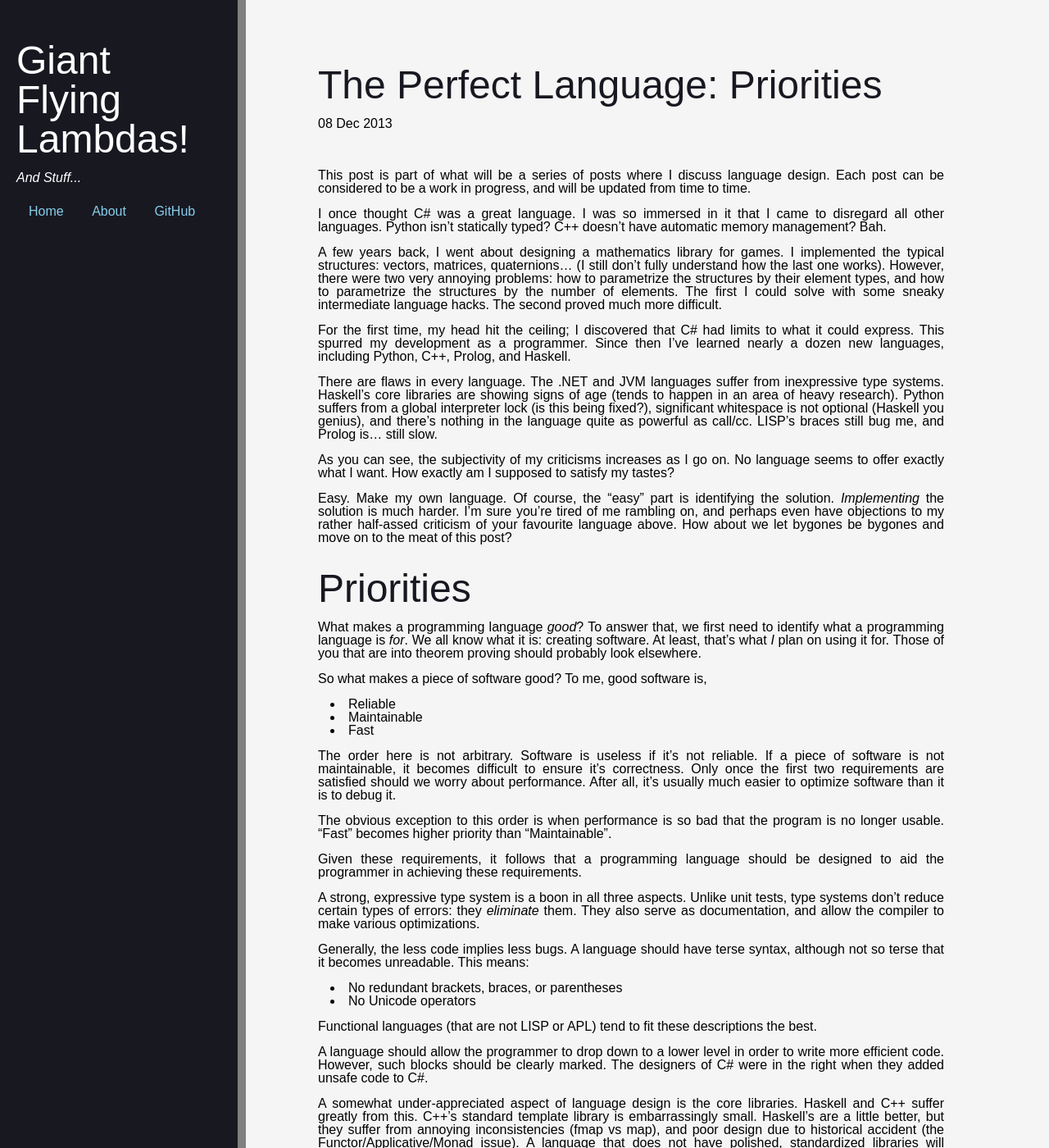
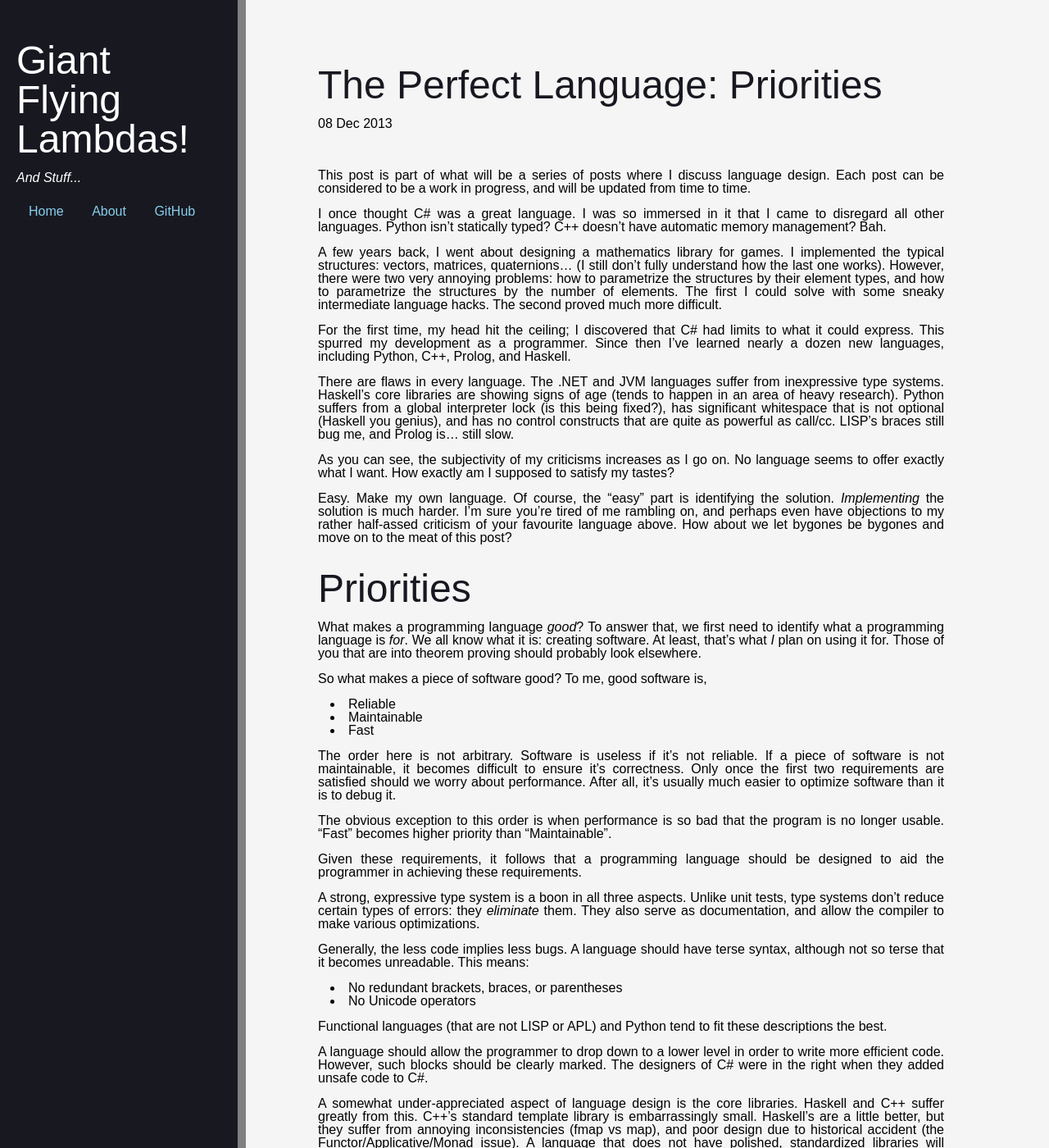
Before and after one commit to YellPika/YellPika.github.io, a Jekyll site: the page built from _posts/2013-12-08-the-perfect-language-priorities.md, in a window 1280 px wide and 1400 px high. Shown: the whole window at 82% size. Built offline with Jekyll 4.4.1, drawn with Linux system fonts in a browser that asks for light colours; Markdown is read by kramdown in place of the engine named in the settings.

Commit message:
Post Update.

```diff
--- a/_posts/2013-12-08-the-perfect-language-priorities.md
+++ b/_posts/2013-12-08-the-perfect-language-priorities.md
@@ -29,8 +29,8 @@ Haskell.
 There are flaws in every language. The .NET and JVM languages suffer from
 inexpressive type systems. Haskell's core libraries are showing signs of age
 (tends to happen in an area of heavy research). Python suffers from a global
-interpreter lock (is this being fixed?), significant whitespace is not
-optional (Haskell you genius), and there's nothing in the language quite as
+interpreter lock (is this being fixed?), has significant whitespace that is not
+optional (Haskell you genius), and has no control constructs that are quite as
 powerful as call/cc. LISP's braces still bug me, and Prolog is... still slow.
 
 As you can see, the subjectivity of my criticisms increases as I go on. No
@@ -80,8 +80,8 @@ although not so terse that it becomes unreadable. This means:
 * No redundant brackets, braces, or parentheses
 * No Unicode operators
 
-Functional languages (that are not LISP or APL) tend to fit these descriptions
-the best.
+Functional languages (that are not LISP or APL) and Python tend to fit these
+descriptions the best.
 
 A language should allow the programmer to drop down to a lower level in order to
 write more efficient code. However, such blocks should be clearly marked. The
```
